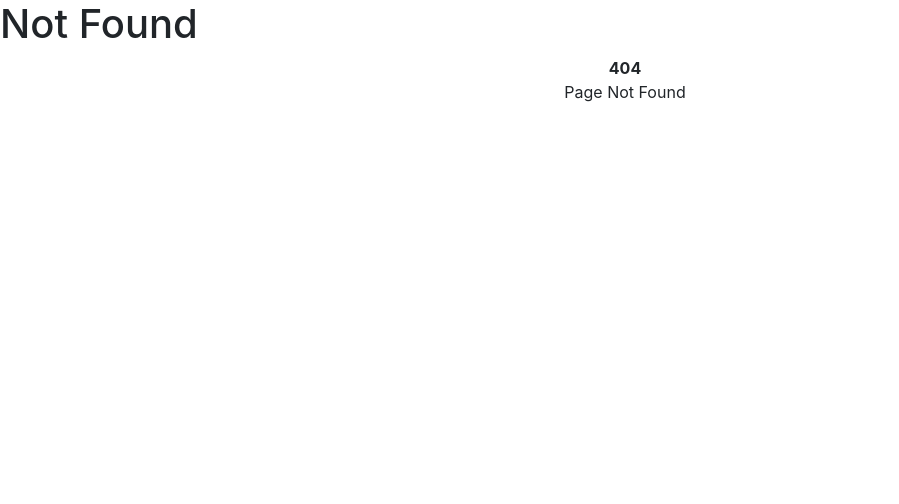
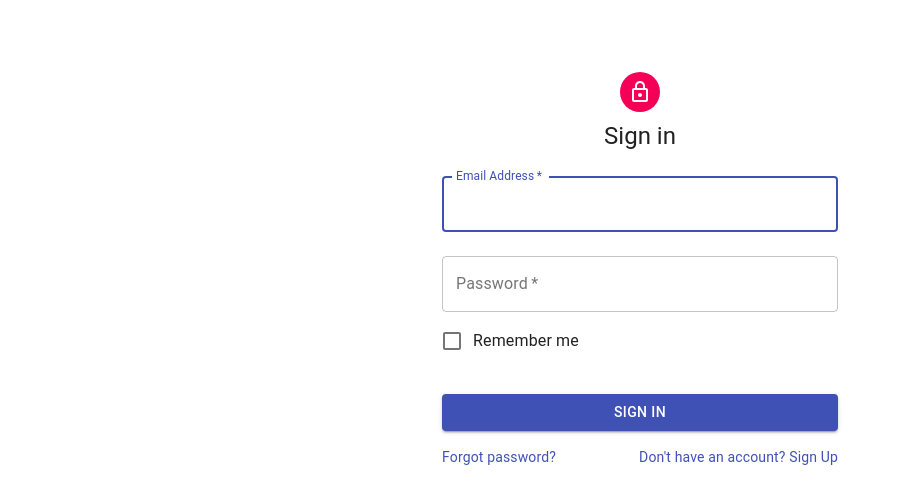
Before and after one commit to Whatsupjs/prj666, a React (Create React App) app: page /login in a window 1280 px wide. Before the commit this address had no page. Shown: the top 504 px of the page, without its empty margins (0-899 px from the left). Built offline with nearby package versions, Linux system fonts and the light colour scheme.

Commit message:
login page

```diff
--- a/package.json
+++ b/package.json
@@ -3,6 +3,8 @@
   "version": "0.1.0",
   "private": true,
   "dependencies": {
+    "@material-ui/core": "^4.7.0",
+    "@material-ui/icons": "^4.5.1",
     "dotenv": "^8.2.0",
     "moment": "^2.24.0",
     "mongoose": "^5.7.11",
--- a/src/App.js
+++ b/src/App.js
@@ -8,6 +8,7 @@
 import Profile from "./component/profile/Profile";
 import UserService from './component/profile/UserService';
 import UserBooking from './component/profile/UserBooking';
+import Login from './component/login/Login'
 
 
 ////  ONLY TO TEST THE SERVICE DETAIL PAGE  ////
@@ -63,6 +64,11 @@
                         <Signup />
                     )}/>
 
+                    <Route exact path='/login' render={() => (
+                        <Login />
+                    )}/>
+
+
                     <Route exact path='/user/profile' render={() => (
                         <Profile user= { mockuser }/>
                     )}/>
--- a/src/component/login/Login.js
+++ b/src/component/login/Login.js
@@ -0,0 +1,108 @@
+import React from 'react';
+import Avatar from '@material-ui/core/Avatar';
+import Button from '@material-ui/core/Button';
+import CssBaseline from '@material-ui/core/CssBaseline';
+import TextField from '@material-ui/core/TextField';
+import FormControlLabel from '@material-ui/core/FormControlLabel';
+import Checkbox from '@material-ui/core/Checkbox';
+import Link from '@material-ui/core/Link';
+import Grid from '@material-ui/core/Grid';
+import LockOutlinedIcon from '@material-ui/icons/LockOutlined';
+import Typography from '@material-ui/core/Typography';
+import { makeStyles } from '@material-ui/core/styles';
+import Container from '@material-ui/core/Container';
+
+const useStyles = makeStyles(theme => ({
+  '@global': {
+    body: {
+      backgroundColor: theme.palette.common.white,
+    },
+  },
+  paper: {
+    marginTop: theme.spacing(8),
+    display: 'flex',
+    flexDirection: 'column',
+    alignItems: 'center',
+
+  },
+  avatar: {
+    margin: theme.spacing(1),
+    backgroundColor: theme.palette.secondary.main,
+  },
+  form: {
+    width: '100%', // Fix IE 11 issue.
+    marginTop: theme.spacing(1),
+  },
+  submit: {
+    margin: theme.spacing(3, 0, 2),
+  },
+}));
+
+export default function Login() {
+  const classes = useStyles();
+
+  return (
+    <Container component="main" maxWidth="xs">
+      <CssBaseline />
+      <div className={classes.paper}>
+        <Avatar className={classes.avatar}>
+          <LockOutlinedIcon />
+        </Avatar>
+        <Typography component="h1" variant="h5">
+          Sign in
+        </Typography>
+        <form className={classes.form} noValidate>
+          <TextField
+            variant="outlined"
+            margin="normal"
+            required
+            fullWidth
+            id="email"
+            label="Email Address"
+            name="email"
+            autoComplete="email"
+            autoFocus
+          />
+          <TextField
+            variant="outlined"
+            margin="normal"
+            required
+            fullWidth
+            name="password"
+            label="Password"
+            type="password"
+            id="password"
+            autoComplete="current-password"
+          />
+          <FormControlLabel
+            control={<Checkbox value="remember" color="primary" />}
+            label="Remember me"
+          />
+          <Button
+            type="submit"
+            fullWidth
+            variant="contained"
+            color="primary"
+            className={classes.submit}
+          >
+            Sign In
+          </Button>
+          <Grid container>
+            <Grid item xs>
+              <Link href="#" variant="body2">
+                Forgot password?
+              </Link>
+            </Grid>
+            <Grid item>
+              <Link href="/signup" variant="body2">
+                {"Don't have an account? Sign Up"}
+              </Link>
+            </Grid>
+          </Grid>
+        </form>
+      </div>
+    </Container>
+  );
+}
+
+//export default Login
--- a/src/component/maincontainer/MainContainer.js
+++ b/src/component/maincontainer/MainContainer.js
@@ -30,8 +30,7 @@
                         </div>
 
                         <div className="offset-sm-5 col-sm-2" id="sign_in_up">
-                            <a href="/">Login</a> /
-                            <a href="/signup">&nbsp;Sign&nbsp;Up</a>
+                            <a href="/login">Login / Sign Up</a>
                         </div>
                     </div>
 
```
Also changed, not shown: 1 other file (tests, documents, lock files or other folders).
